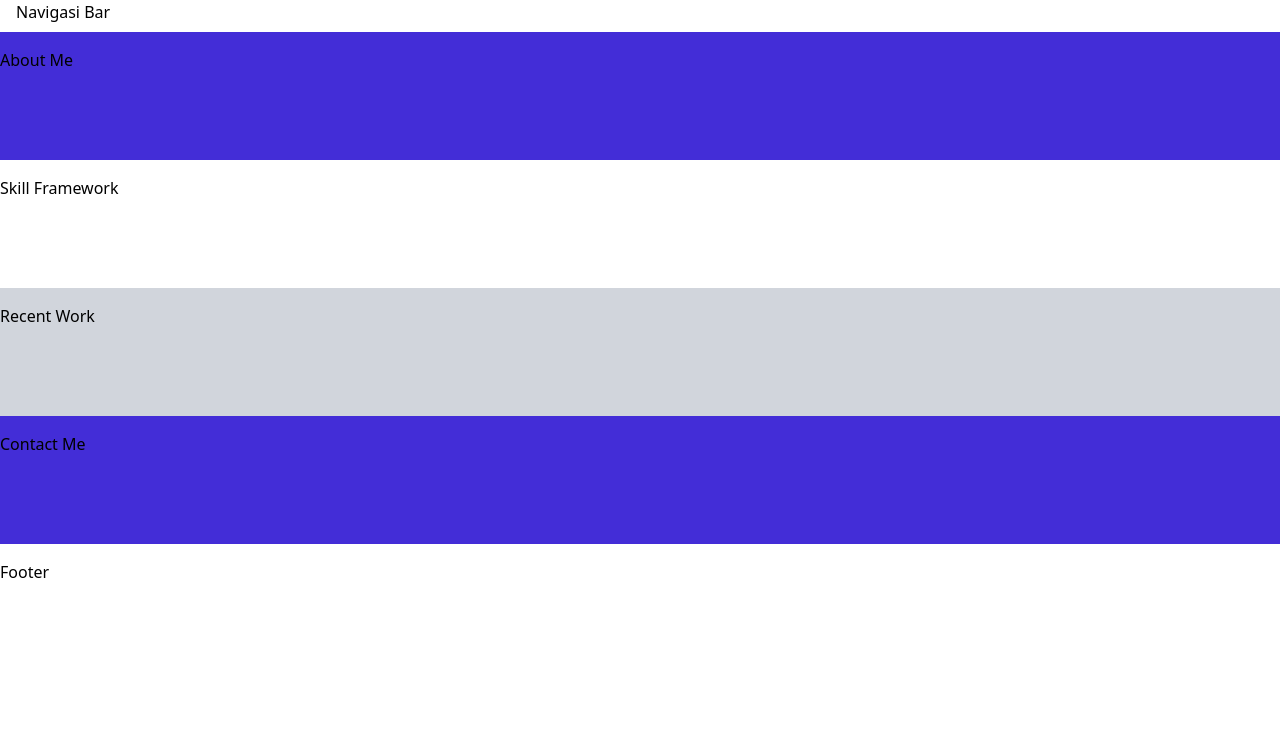
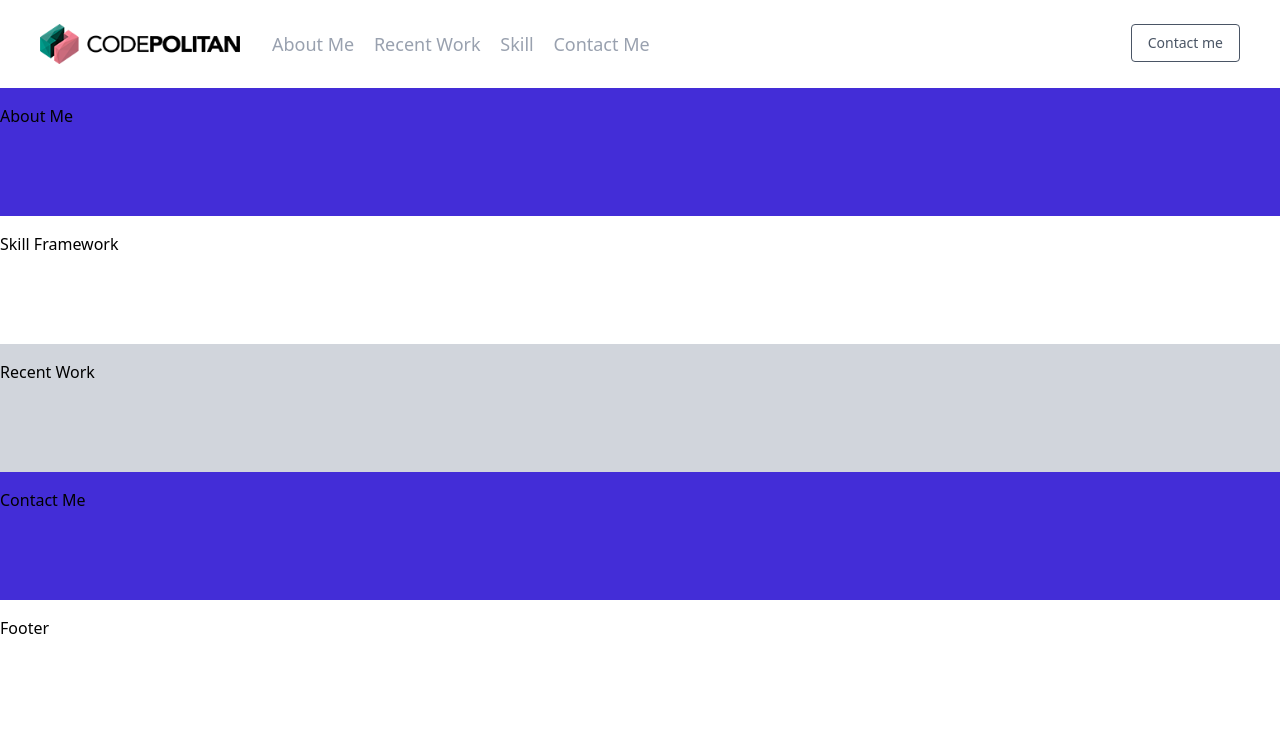
Before and after one commit to laurensiusyuda/portofolio-tailwind, a website: page src/about.html in a window 1280 px wide. Drawn offline with nearby package versions, Linux system fonts and the light colour scheme.

Commit message:
feat : make navbar

```diff
--- a/src/about.html
+++ b/src/about.html
@@ -3,22 +3,59 @@
     <head>
         <meta charset="UTF-8">
         <meta name="viewport" content="width=device-width, initial-scale=1.0">
-        <title>Document</title>
-        <!-- ! menggunakan cdn -->
+        <title>Portofolio</title>
         <script
             src="https://cdn.jsdelivr.net/npm/@tailwindcss/browser@4"></script>
 
     </head>
     <body>
-        <!-- Layout -->
+        <section class="w-screen mx-auto px-4">
+            <nav class="flex flex-wrap p-6 justify-between">
 
-        <!-- Navigasi Bar -->
-        <section class="w-screen mx-auto px-4 h-8">
-            Navigasi Bar
+                <div class="flex flex-shrink-0 mr-6">
+                    <img src="../img/logo.png" alt class="h-10 w-50 mr-2">
+                </div>
+
+                <div class="block lg:hidden">
+                    <a
+                        class="flex items-center px-3 py-2 rounded border border-indigo-400 text-indigo-500 hover:text-indigo-700 hover:border-indigo-700">
+                        <svg class="fill-current h-3 w-3" viewBox="0 0 20 20"
+                            xmlns="http://www.w3.org/2000/svg"><title>Menu</title><path
+                                d="M0 3h20v2H0V3zm0 6h20v2H0V9zm0 6h20v2H0v-2z" />
+                        </svg>
+                    </a>
+                </div>
+
+                <div
+                    class="w-full block flex-grow lg:flex lg:items-center lg:w-auto">
+                    <div class="text-sm lg:flex-grow">
+                        <a href="#about"
+                            class="block mt-4 lg:inline-block lg:mt-0 text-lg mr-4 text-gray-400 hover:text-gray-800 ">About
+                            Me</a>
+                        <a href="#recent"
+                            class="block mt-4 lg:inline-block lg:mt-0 text-lg mr-4 text-gray-400 hover:text-gray-800 ">Recent
+                            Work</a>
+                        <a href="#skill"
+                            class="block mt-4 lg:inline-block lg:mt-0 text-lg mr-4 text-gray-400 hover:text-gray-800 ">Skill</a>
+                        <a href="#contact"
+                            class="block mt-4 lg:inline-block lg:mt-0 text-lg mr-4 text-gray-400 hover:text-gray-800 ">Contact
+                            Me</a>
+                    </div>
+                </div>
+
+                <div>
+                    <a href="#"
+                        class="inline-block text-sm px-4 py-2 rounded text-gray-600 border border-gray-600 hover:border-transparent hover:text-white hover:bg-indigo-700 mt-4 lg:mt-0">
+                        Contact me
+                    </a>
+                </div>
+
+            </nav>
         </section>
 
         <!-- About Me -->
-        <section class="w-screen mx-auto py-4 bg-indigo-700 h-32">
+        <section
+            class="w-screen mx-auto py-4 bg-indigo-700 h-32">
             About Me
         </section>
 
```
Also changed, not shown: img/logo.png (added).
